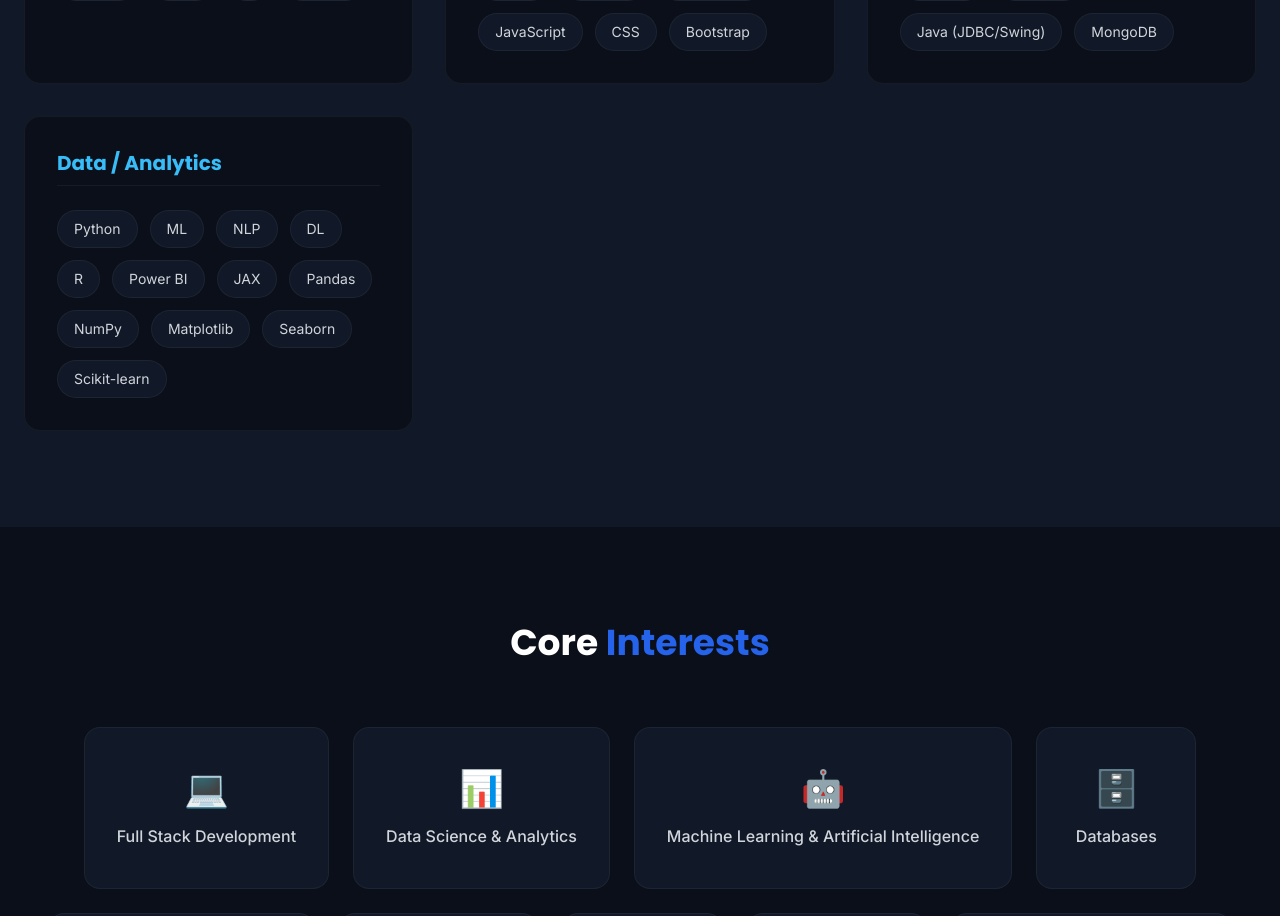
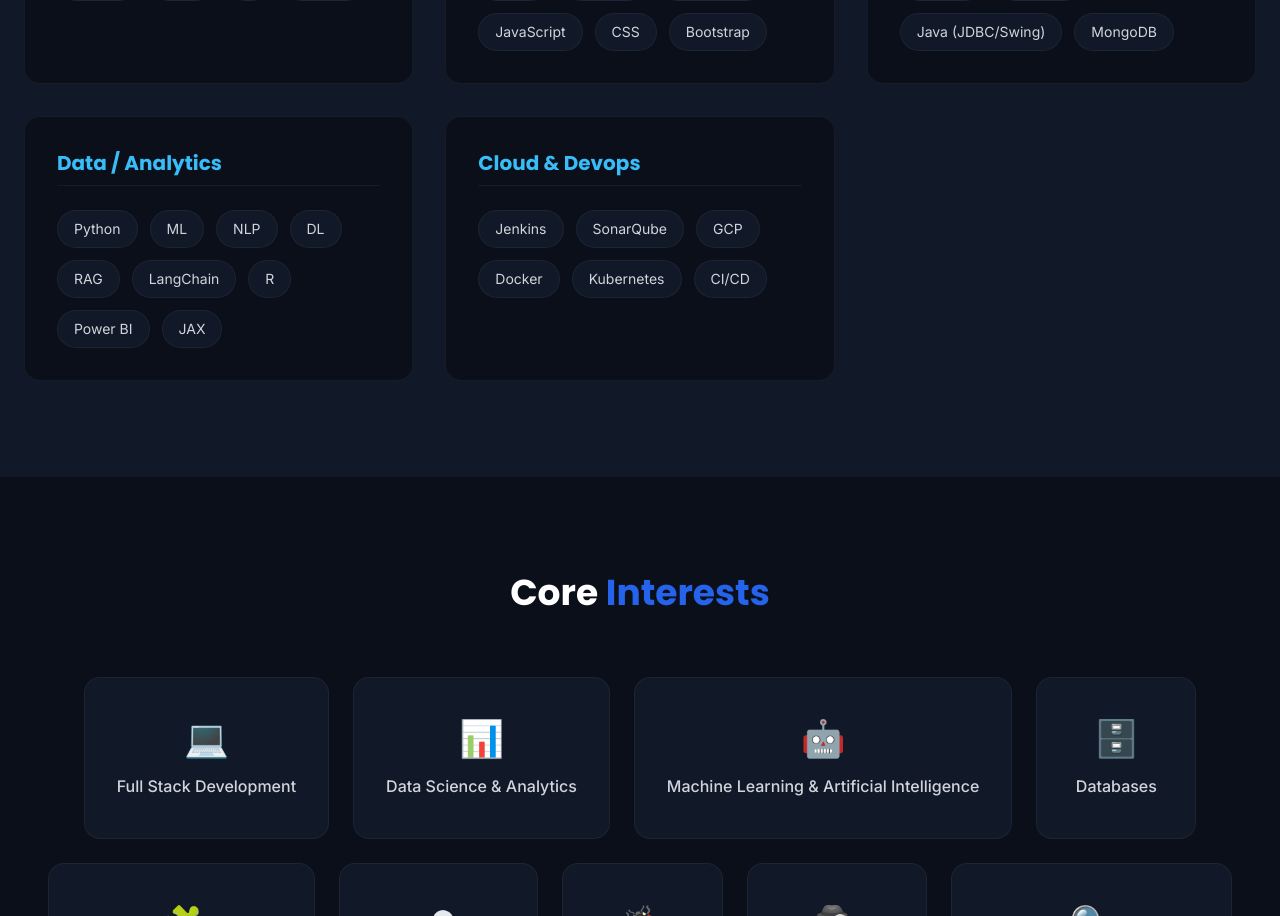
Before and after one commit to ashhwiithac22/My-Portfolio, a React (Vite) app: page / in a window 1280 px wide. Shown: the part 1726-2642 px from the top of the page. Built offline with nearby package versions, Linux system fonts and the light colour scheme.

Commit message:
Update portfolioData.ts

```diff
--- a/data/portfolioData.ts
+++ b/data/portfolioData.ts
@@ -18,7 +18,11 @@ export const skillCategories: SkillCategory[] = [
   },
   {
     title: "Data / Analytics",
-    skills: ["Python", "ML", "NLP", "DL", "R", "Power BI", "JAX", "Pandas", "NumPy", "Matplotlib", "Seaborn", "Scikit-learn"]
+    skills: ["Python", "ML", "NLP", "DL", "RAG","LangChain","R", "Power BI", "JAX",]
+  },
+  {
+    title: "Cloud & Devops",
+    skills: ["Jenkins", "SonarQube", "GCP", "Docker", "Kubernetes","CI/CD"]
   }
 ];
 
```
